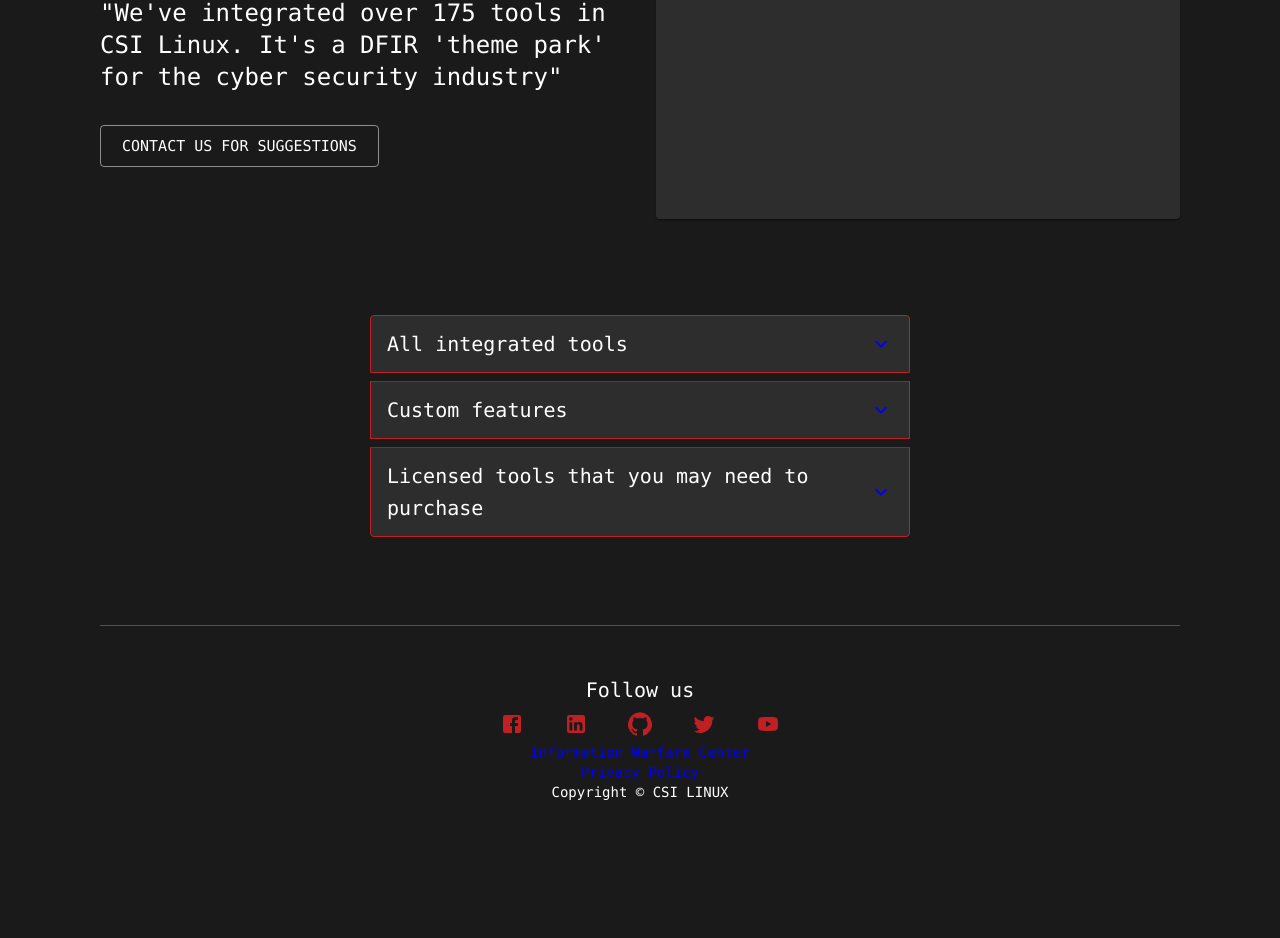
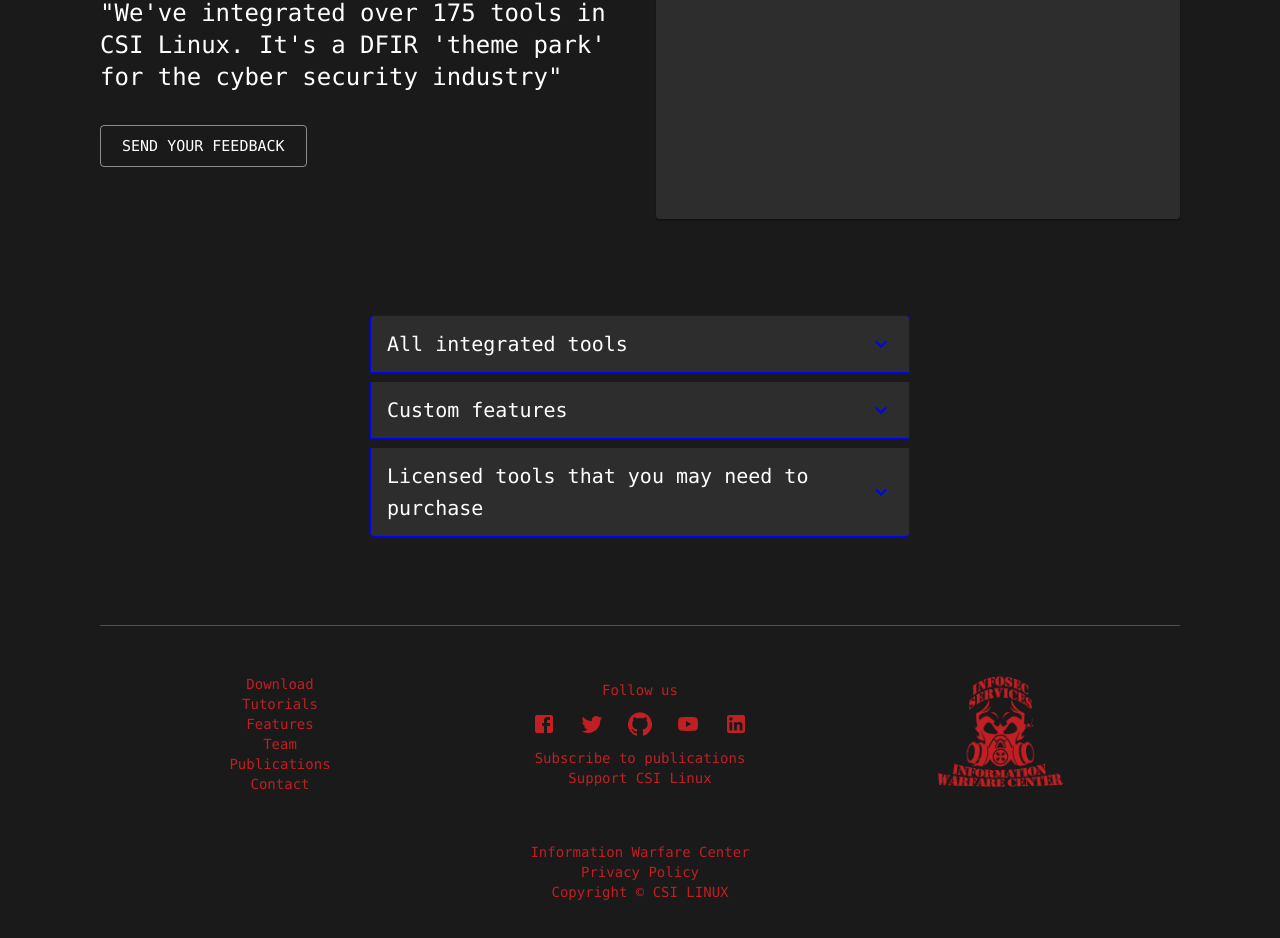
Before and after one commit to DanielTraci/recon-client, a React (Create React App) app: page /features in a window 1280 px wide. Shown: the part 236-1174 px from the top of the page. Before the commit the page ends 1086 px from the top, so only its background shows below. Built offline with nearby package versions, Linux system fonts and the light colour scheme.

Commit message:
footer done, spacing updated, call to action added

```diff
--- a/src/components/ContactPage.js
+++ b/src/components/ContactPage.js
@@ -70,7 +70,7 @@
                 </div>
                 <Box mt={2}>
                     <Typography variant="body2" color="primary" align="center">
-                        By submitting your message, you confirm that you agree with the <Link color="secondary" href="https://www.informationwarfarecenter.com/privacy-policy.html" >
+                        By submitting your message, you confirm that you agree with the <Link color="error" href="https://www.informationwarfarecenter.com/privacy-policy.html" >
                             Privacy Policy
                         </Link>
                     </Typography>
--- a/src/components/Download.js
+++ b/src/components/Download.js
@@ -58,10 +58,13 @@
     header: {
         position: "relative",
         marginTop: theme.spacing(10),
-        marginBottom: theme.spacing(10),
         backgroundSize: "cover",
         backgroundRepeat: "no-repeat",
         backgroundPosition: "center",
+    },
+    subheader: {
+        marginTop: theme.spacing(10),
+        marginBottom: theme.spacing(10),
     },
     appbar: {
         backgroundColor: "#2D2D2D",
@@ -73,13 +76,16 @@
         justifyContent: "center",
         marginBottom: theme.spacing(5),
     },
+    supportCSI: {
+        marginTop: theme.spacing(5),
+    },
     contentMargins: {
         marginBottom: theme.spacing(5),
     },
     terminal: {
         backgroundColor: "#2D2D2D",
         marginTop: theme.spacing(1),
-        borderColor: "#0000ff"
+        borderColor: "#C01F24"
     },
     terminalIcons: {
         margin: "0px",
@@ -89,26 +95,28 @@
         '& > *': {
             margin: theme.spacing(1),
             marginTop: theme.spacing(5),
-            marginBottom: theme.spacing(3)
         },
     },
     tabsText: {
         color: "#FFFFFF",
     },
-
     cardProps: {
         backgroundColor: "#2D2D2D",
         maxWidth: 560,
     },
 }));
 
-export default function Download() {
+export default function Download(props) {
     const classes = useStyles();
     const [value, setValue] = React.useState(0);
-
+    const { history } = props
+    const handleButtonClick = pageURL => {
+        history.push(pageURL);
+    };
     const handleChange = (event, newValue) => {
         setValue(newValue);
     };
+
 
     return (
         <div>
@@ -128,12 +136,11 @@
                         <Typography variant="h6" color="primary" paragraph>
                             Default username: csi | Default password: csi
                         </Typography>
-
                         <Typography variant="h5" color="primary" paragraph>
                             Brief overview
                         </Typography>
                         <Typography variant="body" color="primary" paragraph>
-                            CSI Linux 2021.2 has many updated tools, features, and additions.
+                            CSI Linux 2021.2 has many updated tools, features, and additions. To install CSI Linux Tools updates type "powerup" in the terminal window and press enter.
                         </Typography>
                         <Typography variant="body" color="primary" paragraph>
                             When turned on, the CSI_TorVPN encapsulates all traffic through Tor similar to how Tails works. The CSI_Gateway app is now pointing to at a Whonix gateway VM. This gives you two different options when using the Virtual Appliance. If you are using the bootable version, you can only use the CSI_TorVPN.
@@ -159,6 +166,24 @@
                 </Grid>
             </Grid>
 
+            <Grid container spacing={4} className={classes.subheader}
+                direction="row"
+                justifyContent="center"
+                alignItems="flex-start">
+                <Grid item xs={12} sm={8}>
+                    <Box display="flex" justifyContent="center">
+                        <Typography variant="h4" color="primary" align="center">
+                            Contact us for business inquiries
+                        </Typography>
+                    </Box>
+                </Grid>
+                <Grid item xs={12} sm={4}>
+                    <Box display="flex" justifyContent="center">
+                        <Button variant="outlined" size="large" color="primary" onClick={() => handleButtonClick("/contact")} >Get in touch with us</Button>
+                    </Box>
+                </Grid>
+            </Grid>
+
             <div >
                 <AppBar position="static" className={classes.appbar}>
                     <Tabs value={value} onChange={handleChange} aria-label="simple tabs example"
@@ -180,7 +205,7 @@
                         <Grid container spacing={4} className={classes.contentMargins}>
                             <Grid item xs={12} sm={6}>
                                 <Box>
-                                    <Typography color='primary' variant="h6" >CSI Linux 2021.2 (last version) has been packaged in a Virtual Appliance OVA. You must install <Link href="https://www.virtualbox.org/wiki/Downloads" color="secondary"> VirtualBox</Link> first, install the VirtualBox Extension Pack, then run the downloaded OVA file. This will take some time to build. Installation document can be found <Link href="https://csilinux.com/Documents/Setting%20up%20the%20CSI%20Linux%202021.1%20Virtual%20Appliance.pdf" color="secondary">here</Link>.
+                                    <Typography color='primary' variant="h6" >CSI Linux 2021.2 (last version) has been packaged in a Virtual Appliance OVA. You must install <Link href="https://www.virtualbox.org/wiki/Downloads" color="error"> VirtualBox</Link> first, install the VirtualBox Extension Pack, then run the downloaded OVA file. This will take some time to build. Installation document can be found <Link href="https://csilinux.com/Documents/Setting%20up%20the%20CSI%20Linux%202021.1%20Virtual%20Appliance.pdf" color="error">here</Link>.
                                     </Typography>
                                 </Box>
                             </Grid>
@@ -218,6 +243,24 @@
                             <Button variant="outlined" color="primary" href="https://www.dropbox.com/s/ua0dgwc7l86r7jf/CSI%20Linux%202021.2.ova?dl=0">DROPBOX</Button>
                             <Button variant="outlined" color="primary" href="https://csilinux.com/downloads/CSI%20Linux%202021.2.ova">Direct Download</Button>
                         </Grid>
+
+                        <Grid container spacing={4} className={classes.supportCSI}
+                            direction="row"
+                            justifyContent="center"
+                            alignItems="flex-start">
+                            <Grid item xs={12} sm={7}>
+                                <Box display="flex" justifyContent="center">
+                                    <Typography variant="h4" color="primary" align="center">
+                                        Support CSI Linux project
+                                    </Typography>
+                                </Box>
+                            </Grid>
+                            <Grid item xs={12} sm={5}>
+                                <Box display="flex" justifyContent="center">
+                                    <Button variant="outlined" size="large" color="primary" href="https://csilinux.creator-spring.com/">FEATURED PRODUCTS</Button>
+                                </Box>
+                            </Grid>
+                        </Grid>
                     </Grid>
                 </TabPanel>
 
@@ -230,7 +273,7 @@
                         <Grid container spacing={4} className={classes.contentMargins}>
                             <Grid item xs={12} sm={6}>
                                 <Box>
-                                    <Typography color='primary' variant="h6" >CSI Linux 2021.2 (last version) has been packaged as a forensic RAW (.dd) copy and HDDRawCopy to use so you can make a bootable drive. This will take some time to build. This is NOT a .ISO file. It is a forensic copy in DD format. Read the <Link href="https://csilinux.com/Documents/Setting%20up%20the%20CSI%20Linux%202021.1%20Bootable%20Image.pdf" color="secondary">instructions</Link> before you download.
+                                    <Typography color='primary' variant="h6" >CSI Linux 2021.2 (last version) has been packaged as a forensic RAW (.dd) copy and HDDRawCopy to use so you can make a bootable drive. This will take some time to build. This is NOT a .ISO file. It is a forensic copy in DD format. Read the <Link href="https://csilinux.com/Documents/Setting%20up%20the%20CSI%20Linux%202021.1%20Bootable%20Image.pdf" color="error">instructions</Link> before you download.
                                     </Typography>
                                 </Box>
                             </Grid>
@@ -267,21 +310,21 @@
                             <Button variant="outlined" color="primary" href="https://csilinux.com/downloads/CSI_Linux_2021.2_Bootable.7z">Direct Download</Button>
                         </Grid>
 
-                        <Grid
-                            container
+                        <Grid container spacing={4} className={classes.supportCSI}
                             direction="row"
-                            justify="center"
-                            alignItems="center"
-                        >
-                            <Grid item xs={12} sm={6} >
-                                <Card className={classes.cardProps}>
-                                    <CardActionArea>
-                                        <div className='player-wrapper'>
-                                            <ReactPlayer controls className='react-player' width='100%'
-                                                height='100%' url='https://www.youtube.com/watch?v=uFDvxlnFE6w' />
-                                        </div>
-                                    </CardActionArea>
-                                </Card>
+                            justifyContent="center"
+                            alignItems="flex-start">
+                            <Grid item xs={12} sm={7}>
+                                <Box display="flex" justifyContent="center">
+                                    <Typography variant="h4" color="primary" align="center">
+                                        Support CSI Linux project
+                                    </Typography>
+                                </Box>
+                            </Grid>
+                            <Grid item xs={12} sm={5}>
+                                <Box display="flex" justifyContent="center">
+                                    <Button variant="outlined" size="large" color="primary" href="https://csilinux.creator-spring.com/">FEATURED PRODUCTS</Button>
+                                </Box>
                             </Grid>
                         </Grid>
                     </Grid>
@@ -297,7 +340,7 @@
                         <Grid container spacing={4} className={classes.contentMargins}>
                             <Grid item xs={12} sm={6}>
                                 <Box>
-                                    <Typography color='primary' variant="h6" >CSI Linux 2021.1 should be able to be installed on CSI Linux or on any other system on the network. CSI SIEM has been separated to allow you to engineer your environment anyway you want. The instructions are <Link href="https://github.com/Information-Warfare-Center/CSI-SIEM/blob/master/README.md" color="secondary">here</Link>.
+                                    <Typography color='primary' variant="h6" >CSI Linux 2021.1 should be able to be installed on CSI Linux or on any other system on the network. CSI SIEM has been separated to allow you to engineer your environment anyway you want. The instructions are <Link href="https://github.com/Information-Warfare-Center/CSI-SIEM/blob/master/README.md" color="error">here</Link>.
                                     </Typography>
                                 </Box>
                             </Grid>
@@ -327,6 +370,23 @@
                             alignItems="center">
                             <Button variant="outlined" color="primary" href="https://github.com/Information-Warfare-Center/CSI-SIEM">Github</Button>
                         </Grid>
+                        <Grid container spacing={4} className={classes.supportCSI}
+                            direction="row"
+                            justifyContent="center"
+                            alignItems="flex-start">
+                            <Grid item xs={12} sm={7}>
+                                <Box display="flex" justifyContent="center">
+                                    <Typography variant="h4" color="primary" align="center">
+                                        Support CSI Linux project
+                                    </Typography>
+                                </Box>
+                            </Grid>
+                            <Grid item xs={12} sm={5}>
+                                <Box display="flex" justifyContent="center">
+                                    <Button variant="outlined" size="large" color="primary" href="https://csilinux.creator-spring.com/">FEATURED PRODUCTS</Button>
+                                </Box>
+                            </Grid>
+                        </Grid>
                     </Grid>
                 </TabPanel>
             </div>
--- a/src/components/Features.js
+++ b/src/components/Features.js
@@ -33,7 +33,7 @@
     width: 'auto',
     background: "#2D2D2D",
     marginBottom: theme.spacing(1),
-    borderColor: "#C01F24"
+    borderColor: "#0000ff"
   },
   cardProps: {
     backgroundColor: "#2D2D2D",
@@ -83,7 +83,7 @@
           <Typography variant="h5" color="primary" paragraph>
             "We've integrated over 175 tools in CSI Linux. It's a DFIR 'theme park' for the cyber security industry"
           </Typography>
-          <Button variant="outlined" size="large" color="primary" onClick={() => handleButtonClick("/contact")} className={classes.button} >Contact Us for suggestions</Button>
+          <Button variant="outlined" size="large" color="primary" onClick={() => handleButtonClick("/contact")} className={classes.button} >Send your feedback</Button>
         </Grid>
 
         {/* Video */}
--- a/src/components/Footer.js
+++ b/src/components/Footer.js
@@ -8,10 +8,11 @@
 import GitHubIcon from '@material-ui/icons/GitHub';
 import TwitterIcon from '@material-ui/icons/Twitter';
 import YouTubeIcon from '@material-ui/icons/YouTube';
-import Button from '@material-ui/core/Button';
 import Divider from '@material-ui/core/Divider';
 import Grid from '@material-ui/core/Grid';
 import iwclogo from './iwclogo.png'
+import { Link as RouterLink } from "react-router-dom"
+import IconButton from '@material-ui/core/IconButton';
 
 
 const useStyles = makeStyles((theme) => ({
@@ -21,69 +22,110 @@
   },
   footer: {
     marginTop: theme.spacing(6),
-    marginBottom: theme.spacing(6),
   },
   logoDesktop: {
-    maxWidth: 100,
+    maxWidth: 125,
   },
+  columnSpacing: {
+    marginBottom: theme.spacing(6),
+  }
 }));
 
-export default function Footer() {
+export default function Footer(props) {
   const classes = useStyles();
+
   return (
     <div>
       <Divider variant="fullWidth" className={classes.divider} />
+      <Grid container
+        direction="row"
+        justifyContent="center"
+        alignItems="center"
+        className={classes.footer}>
+        <Grid xs={12} sm={6} md={4} className={classes.columnSpacing}>
+          <Box display="flex" justifyContent="center" flexDirection="column" >
+            <Typography variant="body2" align="center">
+              <Link component={RouterLink} to={"/download"} color="error">Download</Link>
+            </Typography>
+            <Typography variant="body2" align="center">
+              <Link component={RouterLink} to={"/tutorials"} color="error">Tutorials</Link>
+            </Typography>
+            <Typography variant="body2" align="center">
+              <Link component={RouterLink} to={"/features"} color="error">Features</Link>
+            </Typography>
+            <Typography variant="body2" align="center">
+              <Link component={RouterLink} to={"/team"} color="error">Team</Link>
+            </Typography>
+            <Typography variant="body2" align="center">
+              <Link href="https://informationwarfarecenter.com/Cyber_Intelligence_Report.php" color="error">Publications</Link>
+            </Typography>
+            <Typography variant="body2" align="center">
+              <Link component={RouterLink} to={"/contact"} color="error">Contact</Link>
+            </Typography>
+          </Box>
+        </Grid>
 
+        <Grid item xs={12} sm={6} md={4} className={classes.columnSpacing}>
+          <Box display="flex" justifyContent="center">
+            <Typography color='error' variant="body">Follow us</Typography>
+          </Box>
+          <Box display="flex" justifyContent="center">
 
-      <div className={classes.footer}>
-        <Typography color='primary' variant="h6" align="center">Follow us</Typography>
+            <IconButton href="https://www.facebook.com/csilinux">
+              <FacebookIcon color="error" />
+            </IconButton>
+            <IconButton href="https://twitter.com/cyberintel">
+              <TwitterIcon color="error" />
+            </IconButton>
+            <IconButton href="https://github.com/Information-Warfare-Center/">
+              <GitHubIcon color="error" />
+            </IconButton>
+            <IconButton href="https://www.youtube.com/c/CyberSecrets">
+              <YouTubeIcon color="error" />
+            </IconButton>
+            <IconButton href="https://www.linkedin.com/company/information-warfare-center/">
+              <LinkedInIcon color="error" />
+            </IconButton>
+          </Box>
 
+          <Box display="flex" justifyContent="center" flexDirection="column" >
+            <Typography variant="body2" align="center">
+              <Link color="error" href="https://www.informationwarfarecenter.com/" >
+                Subscribe to publications
+              </Link>
+            </Typography>
+            <Typography variant="body2" align="center">
+              <Link color="error" href="https://csilinux.creator-spring.com/" >
+                Support CSI Linux
+              </Link>
+            </Typography>
+          </Box>
+        </Grid>
+
+        <Grid item xs={12} sm={6} md={4} className={classes.columnSpacing}>
           <Box display="flex" justifyContent="center">
-          <Button href="https://www.facebook.com/csilinux"><FacebookIcon color="error" /></Button>
-          <Button href="https://www.linkedin.com/company/information-warfare-center/"><LinkedInIcon color="error" /></Button>
-          <Button href="https://github.com/Information-Warfare-Center/"><GitHubIcon color="error" /></Button>
-          <Button href="https://twitter.com/cyberintel "><TwitterIcon color="error" /></Button>
-          <Button href="https://www.youtube.com/c/CyberSecrets"><YouTubeIcon color="error" /></Button>
+            <Link href="https://informationwarfarecenter.com/"><img src={iwclogo} alt="iwc logo" className={classes.logoDesktop} /></Link>
           </Box>
+        </Grid>
+
+        <Grid item xs={12} className={classes.columnSpacing}>
           <Box display="flex" justifyContent="center" flexDirection="column" >
-          <Typography variant="body2" color="primary" align="center">
-            <Link color="secondary" href="https://www.informationwarfarecenter.com/" >
+            <Typography variant="body2" align="center">
+              <Link color="error" href="https://www.informationwarfarecenter.com/" >
                 Information Warfare Center
               </Link>
             </Typography>
-          <Typography variant="body2" color="primary" align="center">
-            <Link color="secondary" href="https://www.informationwarfarecenter.com/privacy-policy.html" >
+            <Typography variant="body2" align="center">
+              <Link color="error" href="https://www.informationwarfarecenter.com/privacy-policy.html" >
                 Privacy Policy
               </Link>
             </Typography>
           </Box>
-        <Box display="flex" justifyContent="center">
-          <Typography color='primary' variant="body" align="center">Copyright © CSI LINUX</Typography>
-        </Box>
-
-      </div>
-      {/*
-      <div>
-        <Grid container spacing={4} className={classes.footer}>
-          <Grid item xs={12} sm={6} md={4}>
-
-          </Grid>
-          <Grid item xs={12} sm={6} md={4}>
-            <Typography color='primary' variant="h6" align="center">Follow us</Typography>
-            <Box display="flex" justifyContent="center">
-              <Button href="https://www.facebook.com/csilinux"><FacebookIcon color="error" /></Button>
-              <Button href="https://www.linkedin.com/company/information-warfare-center/"><LinkedInIcon color="error" /></Button>
-              <Button href="https://github.com/Information-Warfare-Center/"><GitHubIcon color="error" /></Button>
-              <Button href="https://twitter.com/cyberintel "><TwitterIcon color="error" /></Button>
-              <Button href="https://www.youtube.com/c/CyberSecrets"><YouTubeIcon color="error" /></Button>
+          <Box display="flex" justifyContent="center" >
+            <Typography color='error' variant="body" align="center">Copyright © CSI LINUX</Typography>
           </Box>
         </Grid>
-          <Grid item xs={12} sm={6} md={4}>
-          <Link to="/"><img src={iwclogo} alt="csilinuxlogo" className={classes.logoDesktop} /></Link>
       </Grid>
-        </Grid>
-      </div> */}
-
     </div>
   );
 }
--- a/src/components/MenuAppBar.js
+++ b/src/components/MenuAppBar.js
@@ -61,7 +61,7 @@
     <div>
       <AppBar position="fixed" className={classes.color} >
         <Toolbar>
-          <Typography variant="h6" className={classes.title}>
+          <Typography className={classes.title}>
             <Link to="/" className="csiLogo"><img src={logo} alt="csilinuxlogo" className={classes.logoDesktop} /></Link>
           </Typography>
           {
--- a/src/components/NotFound.js
+++ b/src/components/NotFound.js
@@ -12,6 +12,7 @@
 const useStyles = makeStyles((theme) => ({
   terminal: {
     backgroundColor: "#2D2D2D",
+    borderColor: "#C01F24"
   },
   terminalIcons: {
     margin: "0px",
@@ -38,7 +39,7 @@
         alignItems="center"
         className={classes.header}>
         <Grid item xs={12} sm={6}>
-          <Card className={classes.terminal}>
+          <Card className={classes.terminal} variant="outlined">
             <CardContent >
               <CardHeader className={classes.terminalIcons}
                 avatar={[
```
Also changed, not shown: src/App.css (+7 -1 lines), src/components/HomePage.js (+18 -1 lines), src/components/Team.js (+30 -2 lines), src/components/Tutorials.js (+21 -5 lines), src/components/iwclogo.png. Lines whose indentation alone changed are shown as unchanged.
